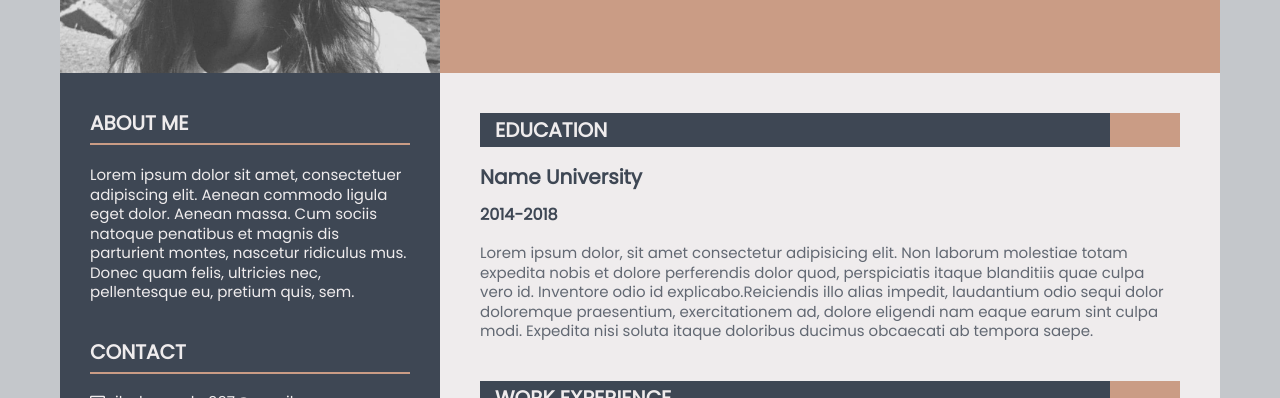
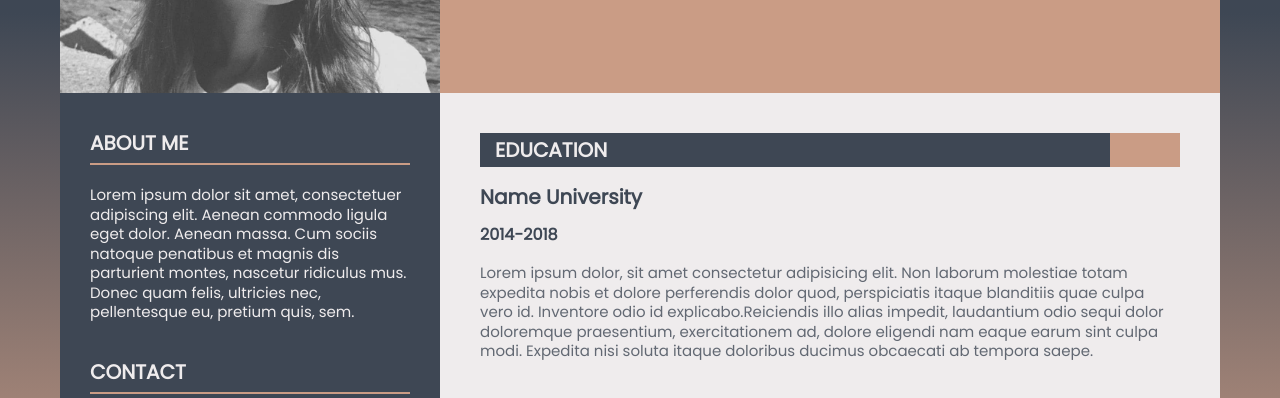
Before and after one commit to IrinaBakumenko/Resume, a plain HTML site: page src/index.html in a window 1280 px wide. Shown: the part 227-625 px from the top of the page. Drawn offline with Linux system fonts and the light colour scheme.

Commit message:
feat: add background

```diff
--- a/src/app.css
+++ b/src/app.css
@@ -8,7 +8,8 @@
 
 body {
   font-family: 'Poppins', sans-serif;
-  background-color: rgba(62, 71, 84, 0.3);
+  background: linear-gradient(#3e4754 30%, #ca9c85);
+  background-attachment: fixed;
 }
 
 a {
@@ -27,7 +28,7 @@ a {
 .container {
   max-width: 1200px;
   margin: 0 auto;
-  padding: 0 20px;
+  padding: 20px;
 }
 
 .top {
```
